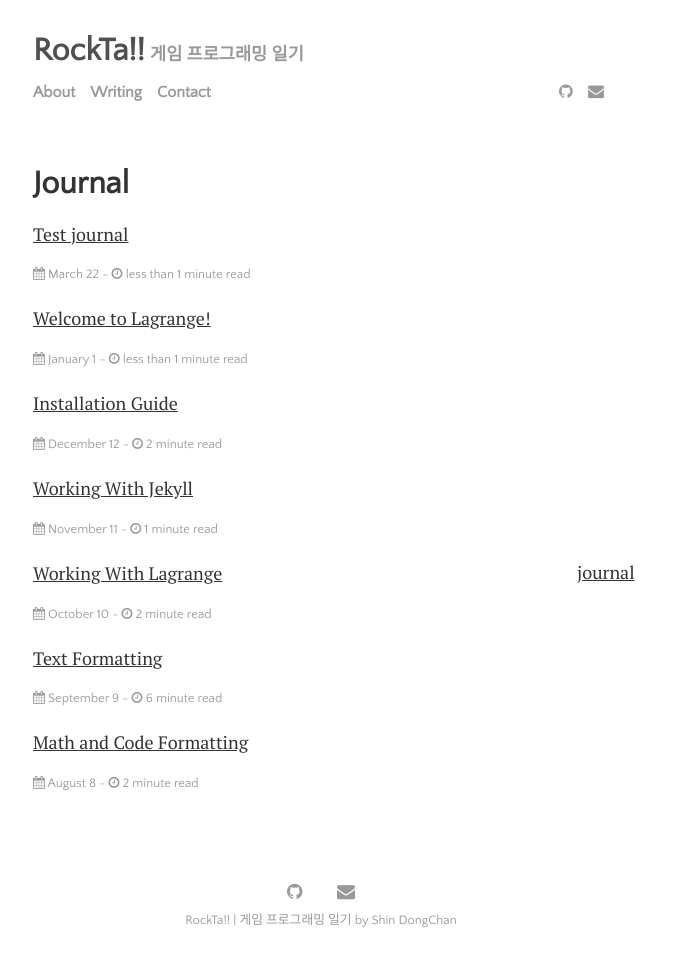
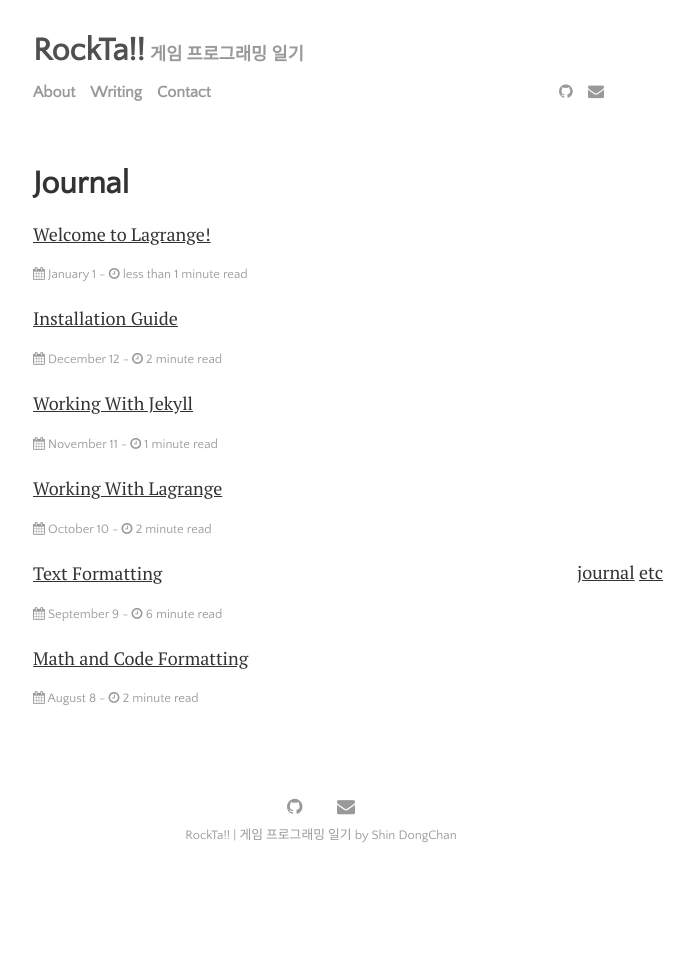
Before and after one commit to sdchihi/sdcpage, a Jekyll site: the page built from _posts/2017-03-17-journal.md, in a window 1280 px wide. Shown: the whole page, without its empty margins (319-1013 px from the left). Built offline with Jekyll 4.4.1, drawn with Linux system fonts in a browser that asks for light colours; nearby versions of some CDN libraries; after the commit the page ends 900 px from its top, so only the background shows below that.

Commit message:
test category

```diff
--- a/_posts/2017-03-22-EEE.md
+++ b/_posts/2017-03-22-Test.md
@@ -1,7 +1,7 @@
 ---
 layout: post
 title: "Test journal"
-categories: journal
+categories: etc
 tags: [Test]
 image:
   feature: spools.jpg
--- a/css/main.css
+++ b/css/main.css
@@ -149,6 +149,7 @@ blockquote p {
   position:fixed;
   width:20%;
   height:30%;
+  overflow:hidden;
   right:8rem;
   bottom:4em;
 }
```
